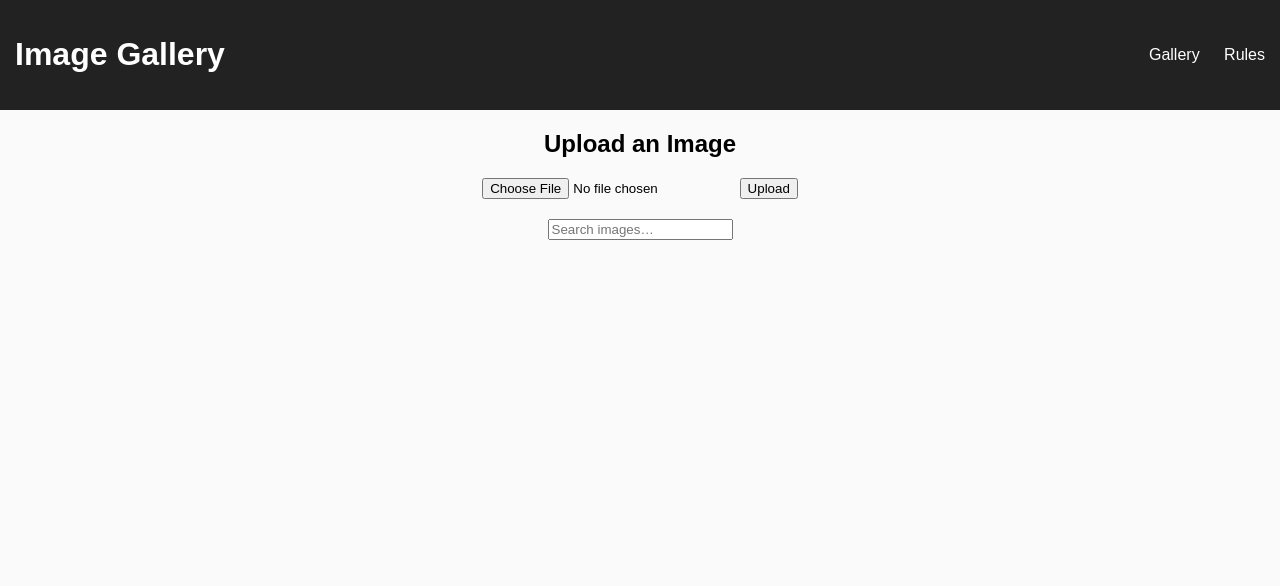
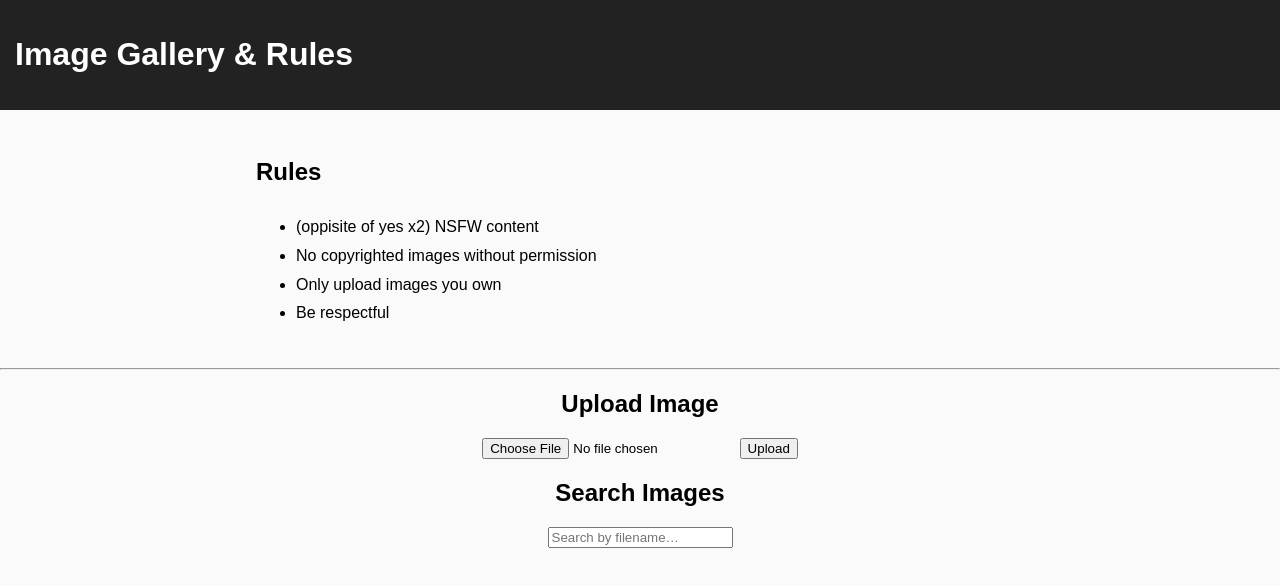
Before and after one commit to Lolxd-dotcom/Pleasenoplease, a plain HTML site: page index.html in a window 1280 px wide. Drawn offline with Linux system fonts and the light colour scheme; no server answers.

Commit message:
Update index.html

```diff
--- a/index.html
+++ b/index.html
@@ -8,15 +8,23 @@
 <body>
 
 <header>
-    <h1>Image Gallery</h1>
-    <nav>
-        <a href="index.html">Gallery</a>
-        <a href="rules.html">Rules</a>
-    </nav>
+    <h1>Image Gallery & Rules</h1>
 </header>
 
+<section class="rules">
+    <h2>Rules</h2>
+    <ul>
+        <li>(oppisite of yes x2) NSFW content</li>
+        <li>No copyrighted images without permission</li>
+        <li>Only upload images you own</li>
+        <li>Be respectful</li>
+    </ul>
+</section>
+
+<hr>
+
 <section class="upload-section">
-    <h2>Upload an Image</h2>
+    <h2>Upload Image</h2>
     <form action="/upload" method="POST" enctype="multipart/form-data">
         <input type="file" name="image" required>
         <button>Upload</button>
@@ -24,7 +32,8 @@
 </section>
 
 <section class="search-section">
-    <input type="text" id="search" placeholder="Search images…">
+    <h2>Search Images</h2>
+    <input type="text" id="search" placeholder="Search by filename…">
 </section>
 
 <section class="gallery" id="gallery"></section>
```
